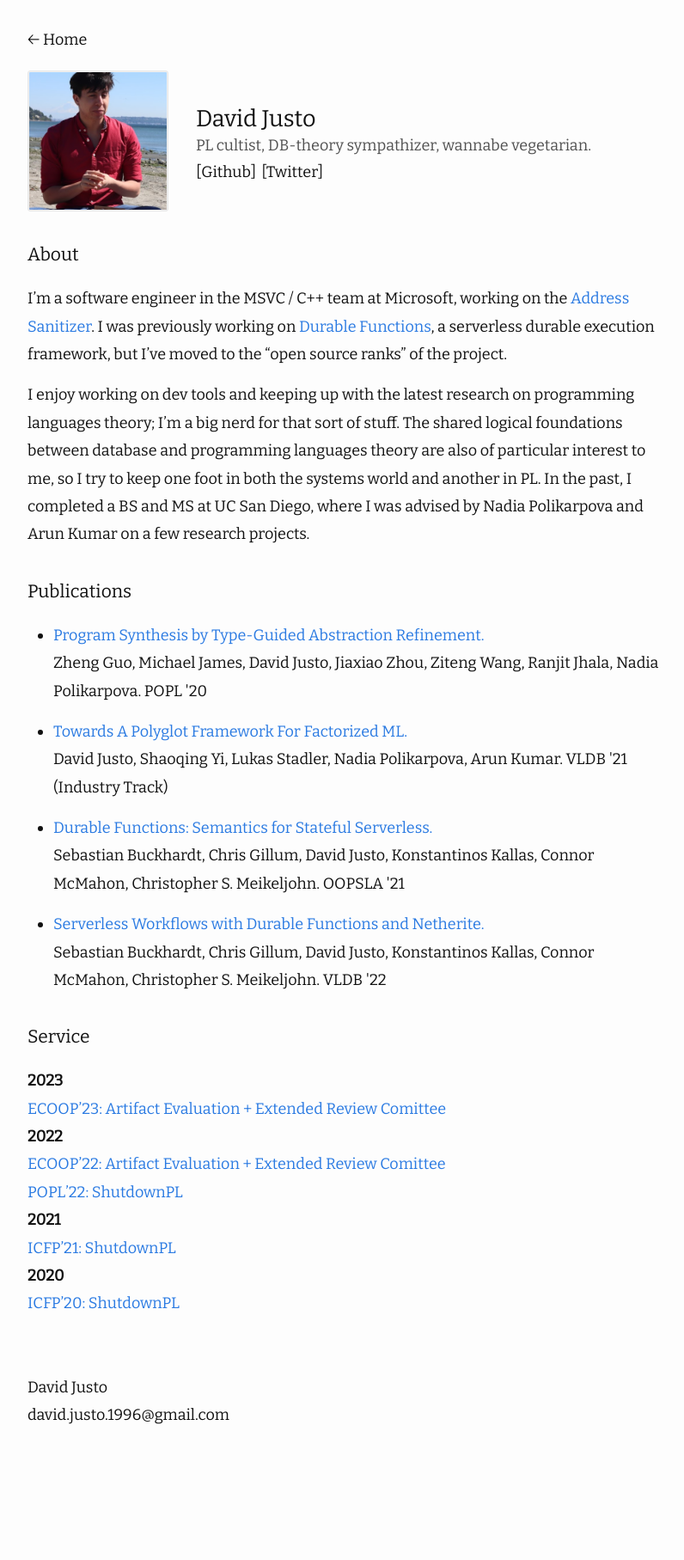
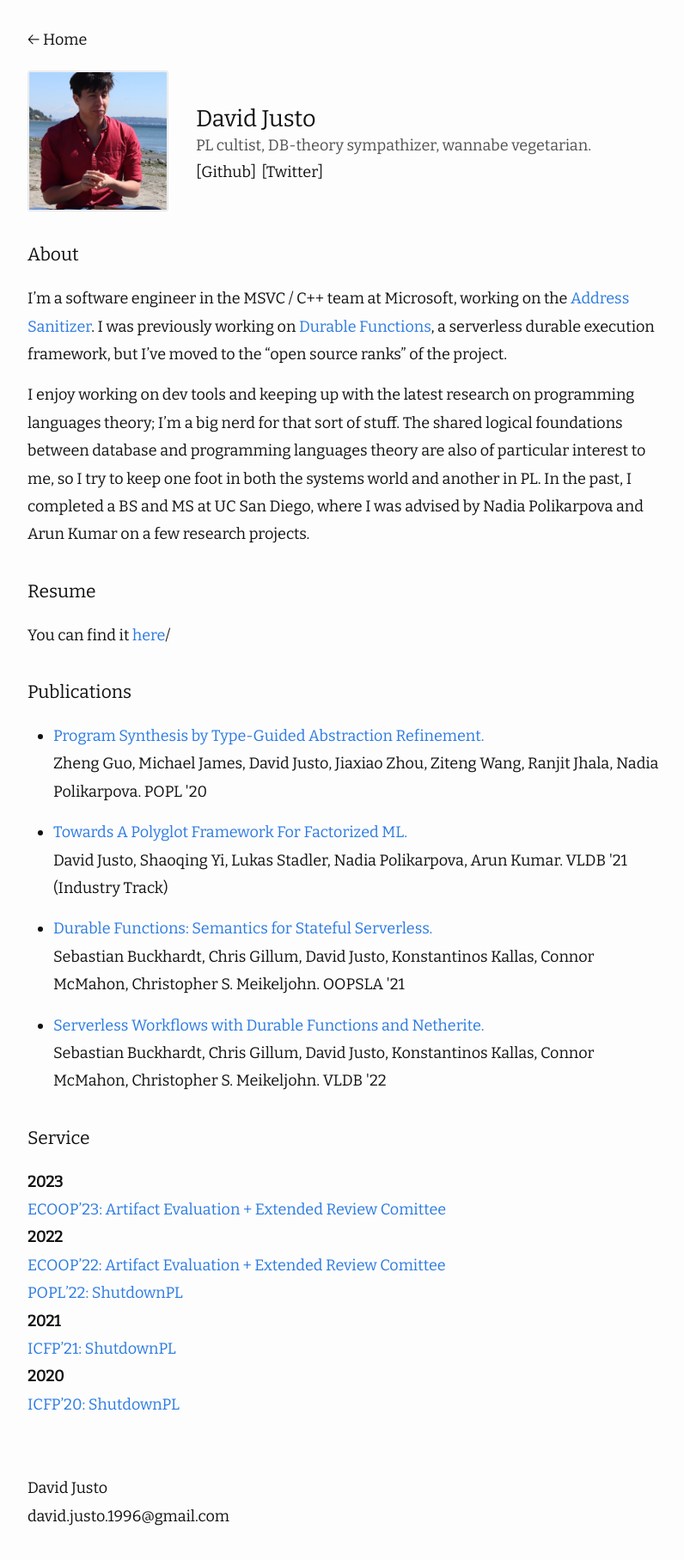
Before and after one commit to davidmrdavid/davidmrdavid.github.io, a Jekyll site: the page built from about.md, in a window 1280 px wide. Shown: the whole page at 86% size, without its empty margins (238-1034 px from the left). Built offline with Jekyll 4.4.1, drawn with Linux system fonts in a browser that asks for light colours; nearby versions of some CDN libraries; our own code applies the rules of GitHub Pages for plain Markdown files; before the commit the page ends 1698 px from its top, so only the background shows below that.

Commit message:
add resume to website

```diff
--- a/about.md
+++ b/about.md
@@ -7,6 +7,10 @@ layout: about
 I'm a software engineer in the MSVC / C++ team at Microsoft, working on the [Address Sanitizer](https://learn.microsoft.com/en-us/cpp/sanitizers/asan?view=msvc-170). I was previously working on [Durable Functions](https://learn.microsoft.com/en-us/azure/azure-functions/durable/durable-functions-overview?tabs=in-process%2Cnodejs-v3%2Cv1-model&pivots=csharp), a serverless durable execution framework, but I've moved to the "open source ranks" of the project.
 
 I enjoy working on dev tools and keeping up with the latest research on programming languages theory; I'm a big nerd for that sort of stuff. The shared logical foundations between database and programming languages theory are also of particular interest to me, so I try to keep one foot in both the systems world and another in PL. In the past, I completed a BS and MS at UC San Diego, where I was advised by Nadia Polikarpova and Arun Kumar on a few research projects.
+
+### Resume
+
+You can find it [here](./files/david_justo_resume_2025.pdf)/
 
 ### Publications
 
```
Also changed, not shown: 1 other file.
